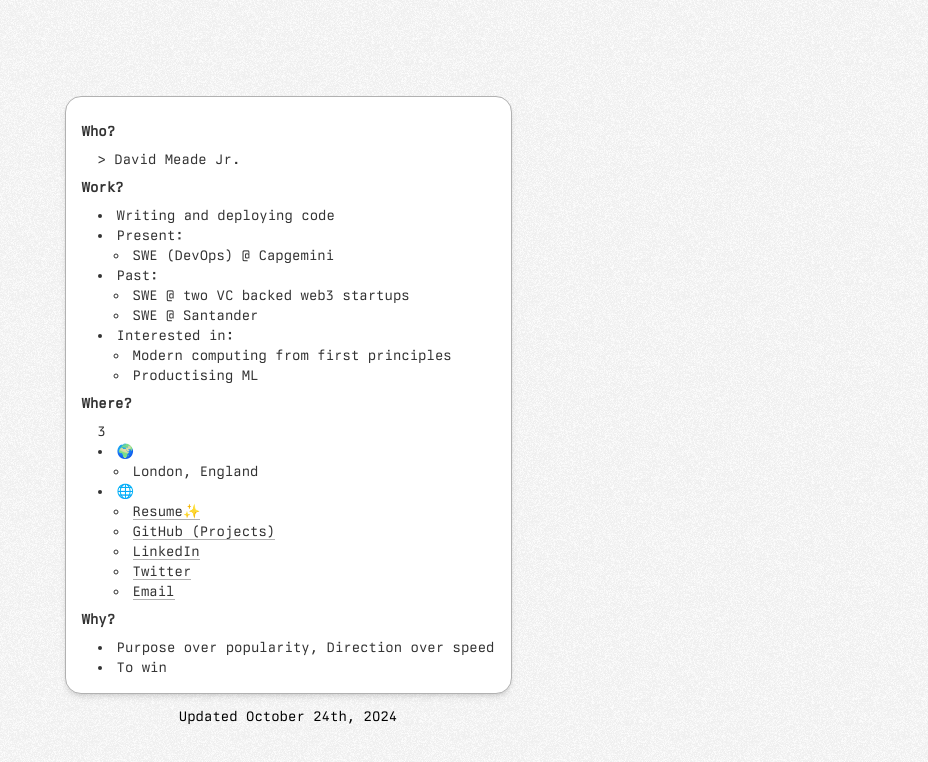
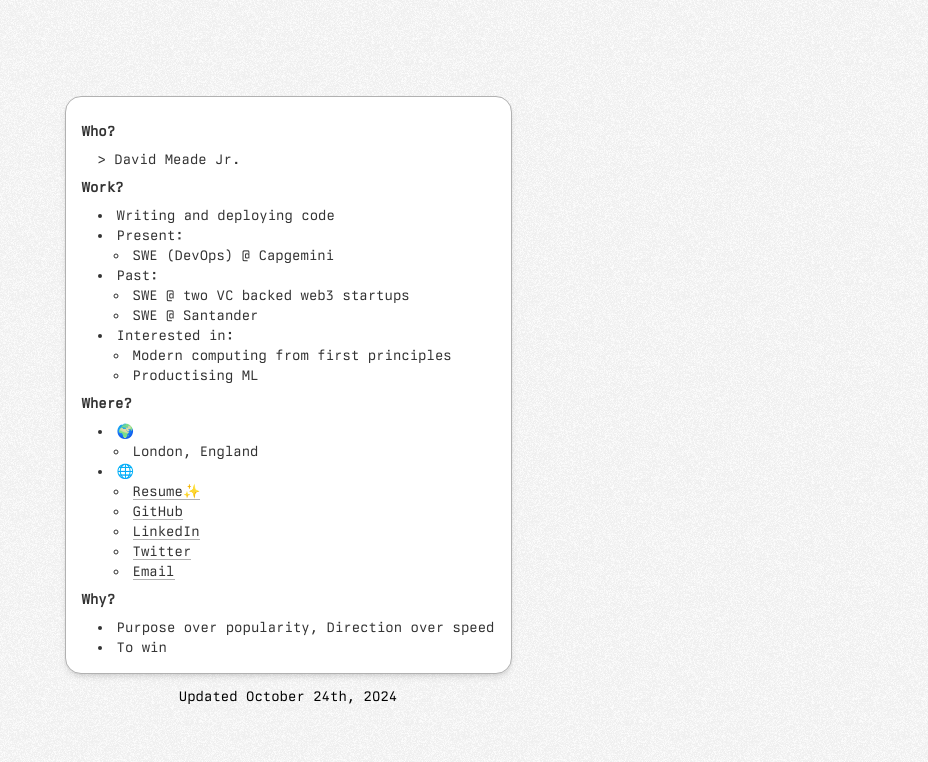
Before and after one commit to davidmeadejr/personal-website, a Next.js app: page / in a window 1280 px wide. Shown: the top 762 px of the page, without its empty margins (352-1280 px from the left). Built offline with nearby package versions, Linux system fonts and the light colour scheme.

Commit message:
Updated page

```diff
--- a/app/page.tsx
+++ b/app/page.tsx
@@ -36,7 +36,7 @@ const Home = () => {
           </li>
         </ul>
         <h2>Where?</h2>
-        <ul>3
+        <ul>
           <li>
             🌍
             <ul className="list-inside list-disc ml-4">
@@ -55,7 +55,7 @@ const Home = () => {
               </li>
               <li className="list-[circle]">
                 <Link href="https://github.com/davidmeadejr" target="_blank" rel="noreferrer">
-                  GitHub (Projects)
+                  GitHub
                 </Link>
               </li>
               <li className="list-[circle]">
```
